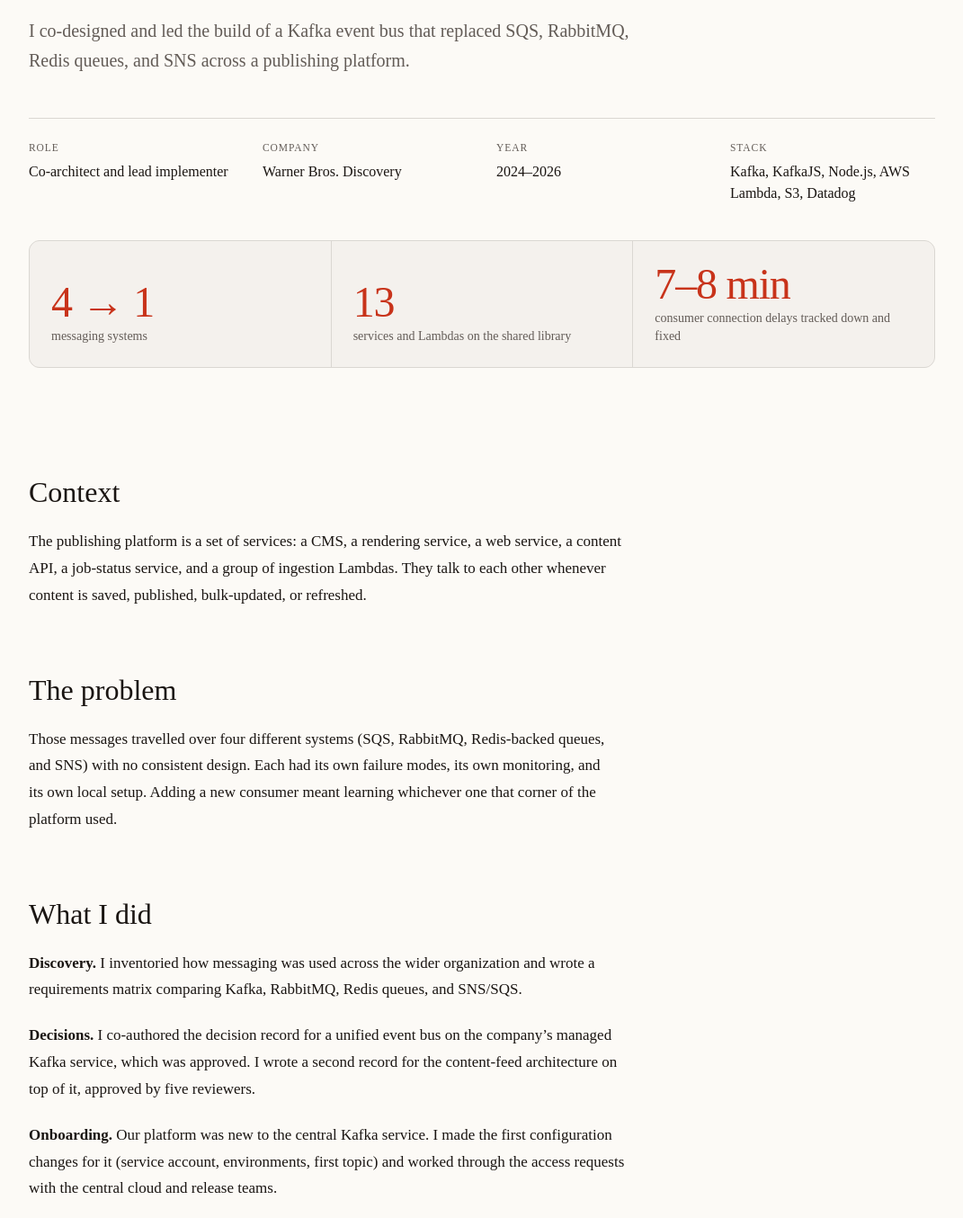
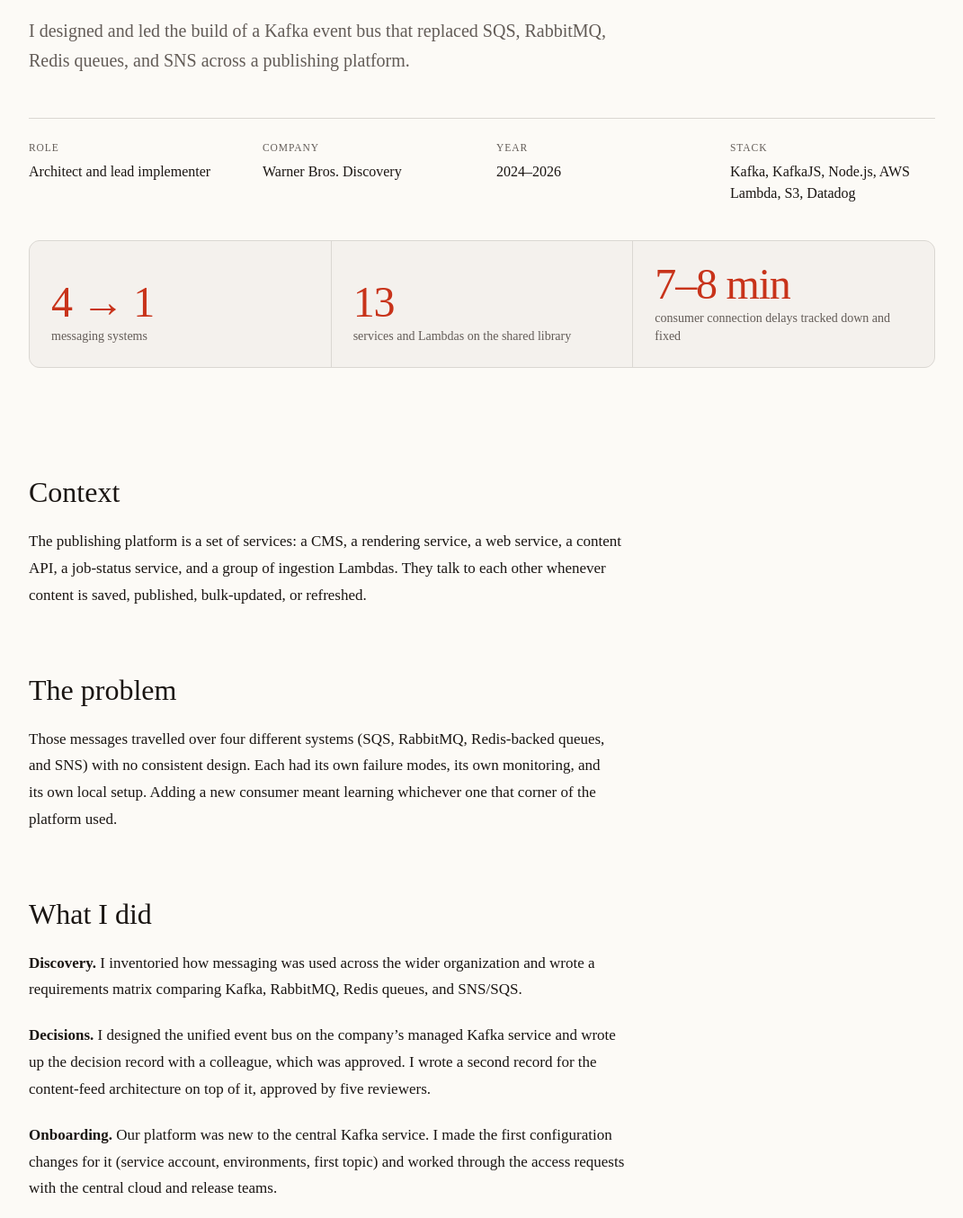
Before and after one commit to mchamblin/hi, an Astro site: page /work/kafka-event-bus in a window 1280 px wide. Shown: the part 391-1745 px from the top of the page at 90% size, without its empty margins (104-1175 px from the left). Built offline with nearby package versions, Linux system fonts and the light colour scheme; Astro itself is replaced by a stand-in of ours.

Commit message:
Credit the event bus design to Matt
Co-Authored-By: Claude Fable 5.2 <noreply@anthropic.com>

```diff
--- a/src/content/work/kafka-event-bus.md
+++ b/src/content/work/kafka-event-bus.md
@@ -1,7 +1,7 @@
 ---
 title: One event bus instead of four
-summary: I co-designed and led the build of a Kafka event bus that replaced SQS, RabbitMQ, Redis queues, and SNS across a publishing platform.
-role: Co-architect and lead implementer
+summary: I designed and led the build of a Kafka event bus that replaced SQS, RabbitMQ, Redis queues, and SNS across a publishing platform.
+role: Architect and lead implementer
 company: Warner Bros. Discovery
 year: "2024–2026"
 stack: [Kafka, KafkaJS, Node.js, AWS Lambda, S3, Datadog]
@@ -26,7 +26,7 @@ Those messages travelled over four different systems (SQS, RabbitMQ, Redis-backe
 
 **Discovery.** I inventoried how messaging was used across the wider organization and wrote a requirements matrix comparing Kafka, RabbitMQ, Redis queues, and SNS/SQS.
 
-**Decisions.** I co-authored the decision record for a unified event bus on the company's managed Kafka service, which was approved. I wrote a second record for the content-feed architecture on top of it, approved by five reviewers.
+**Decisions.** I designed the unified event bus on the company's managed Kafka service and wrote up the decision record with a colleague, which was approved. I wrote a second record for the content-feed architecture on top of it, approved by five reviewers.
 
 **Onboarding.** Our platform was new to the central Kafka service. I made the first configuration changes for it (service account, environments, first topic) and worked through the access requests with the central cloud and release teams.
 
--- a/src/site.config.ts
+++ b/src/site.config.ts
@@ -70,7 +70,7 @@ export const experience: Job[] = [
       'Backend and platform engineering on the multi-brand publishing platform behind HBO.com, TCM.com, DC.com, and other brand sites.',
     highlights: [
       'Designed and built manifest-driven publishing so a page publish writes one JSON manifest instead of recompiling a whole brand site (824 pages and about 11 minutes per publish before). Launched in production behind per-brand feature flags; the pre-launch pilot measured 5 to 15 seconds per publish.',
-      'Co-architected and led the build of a Kafka event bus that replaced SQS, RabbitMQ, Redis queues, and SNS. Top contributor to the shared client library used by 13 services and Lambdas.',
+      'Designed and led the build of a Kafka event bus that replaced SQS, RabbitMQ, Redis queues, and SNS. Top contributor to the shared client library used by 13 services and Lambdas.',
       'Wrote 10 architecture decision records covering 9 decisions; 7 approved or accepted.',
       'Primary contributor to the GraphQL content API for all brand sites: two-tier memory and Redis response cache, search integrations, and the schedule API behind the HBO.com and TCM.com schedule pages.',
       'Tech lead for the backend, CDN, and search work that moved TCM.com onto the platform, including a redirect strategy for roughly 220,000 legacy URLs.',
```
